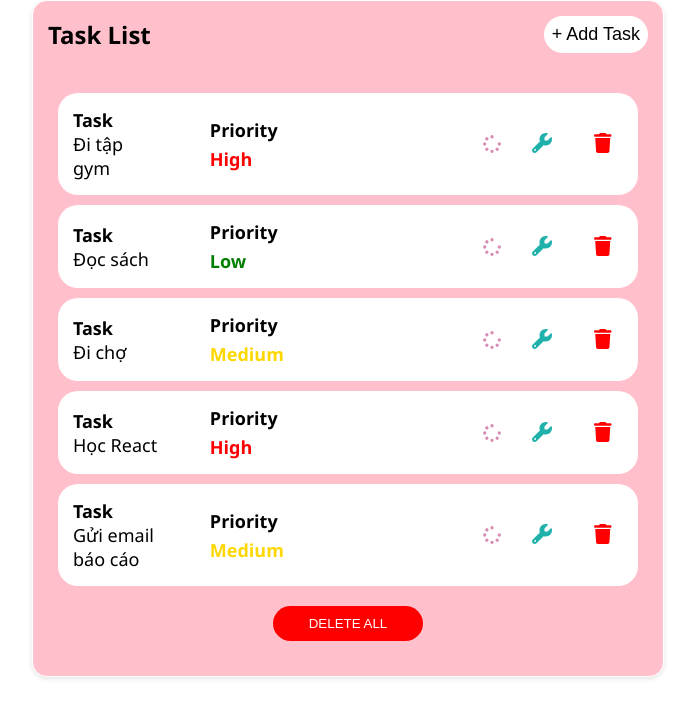
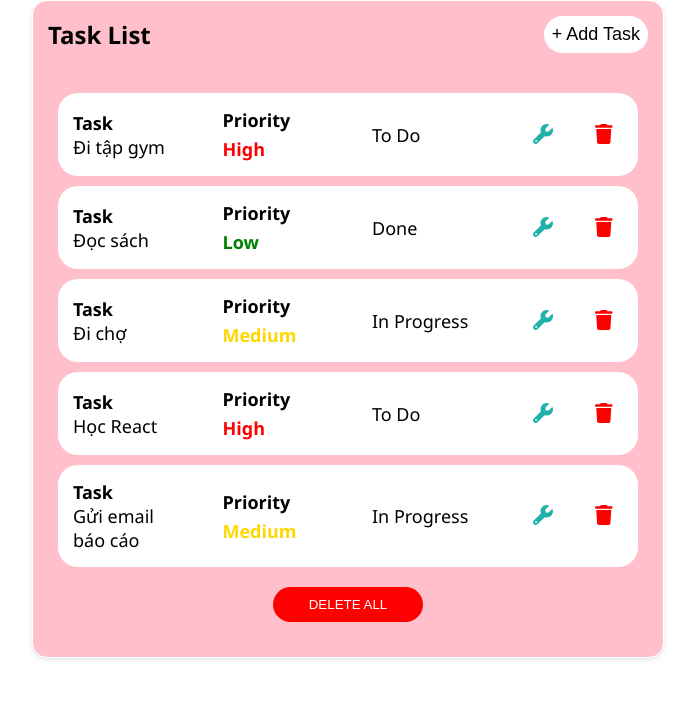
Before and after one commit to ghdvhoang/employee_mnm, a React (Vite) app: page / in a window 1280 px wide. Shown: the top 718 px of the page, without its empty margins (292-987 px from the left). Built offline with nearby package versions, Linux system fonts and the light colour scheme.

Commit message:
finish validation

```diff
--- a/src/components/taskListMain/index.jsx
+++ b/src/components/taskListMain/index.jsx
@@ -1,4 +1,4 @@
-import { faSpinner, faTrash, faWrench } from '@fortawesome/free-solid-svg-icons';
+import { faTrash, faWrench } from '@fortawesome/free-solid-svg-icons';
 import { FontAwesomeIcon } from '@fortawesome/react-fontawesome';
 import { useState, useEffect } from 'react';
 import data from '../../data.json';
@@ -11,14 +11,18 @@ function DisplayTask() {
   const [ priority, setPriority ] = useState('Medium')
   const [ isEditing, setIsEditing ] = useState(false)
   const [editingTask, setEditingTask] = useState(null);
+  const [ error, setError ] = useState('')
 
   useEffect(() => {
     getTasks(data)
   }, [])
 
-
-
   const handleSubmit = () => {
+    if(!task || task.length > 10){
+      setError(" Ko cho nhập haha ")
+      return
+    }
+    setError('')
     if(isEditing) {
       const updatedTasks = tasks.map(t =>
         t.id === editingTask.id ? { ...t, name: task, priority: priority } : t
@@ -78,12 +82,12 @@ function DisplayTask() {
                 </span>
               </div>
               <div className="Status">
-                <span></span>
+                <span>{task.status}</span>
               </div>
               <div className="Icon">
-                <FontAwesomeIcon icon={faSpinner} />
+                {/* <FontAwesomeIcon icon={faSpinner} /> */}
                 <button
-                  className='edit-btn '
+                  className='edit-btn'
                   onClick={ () => handleEditClick(task)}
                 >
                   <FontAwesomeIcon icon={faWrench} />
@@ -114,6 +118,9 @@ function DisplayTask() {
           placeholder="Type your task here..."
           onChange = {(event) => setTask(event.target.value)}
           />
+          {!!error && <span style= {{ color: 'red' }}>{ error } </span>}
+
+          <div className="div">
             <span className='Priority-title'>Priority</span>
             <div className="priority-btn">
               <button
@@ -133,6 +140,7 @@ function DisplayTask() {
                   Low
               </button>
             </div>
+          </div>
         <button className='addBtn' onClick={handleSubmit}> { isEditing ? 'Edit' : 'Add' }</button>
       </div>
     </div>
```
Lines whose indentation alone changed are shown as unchanged.
